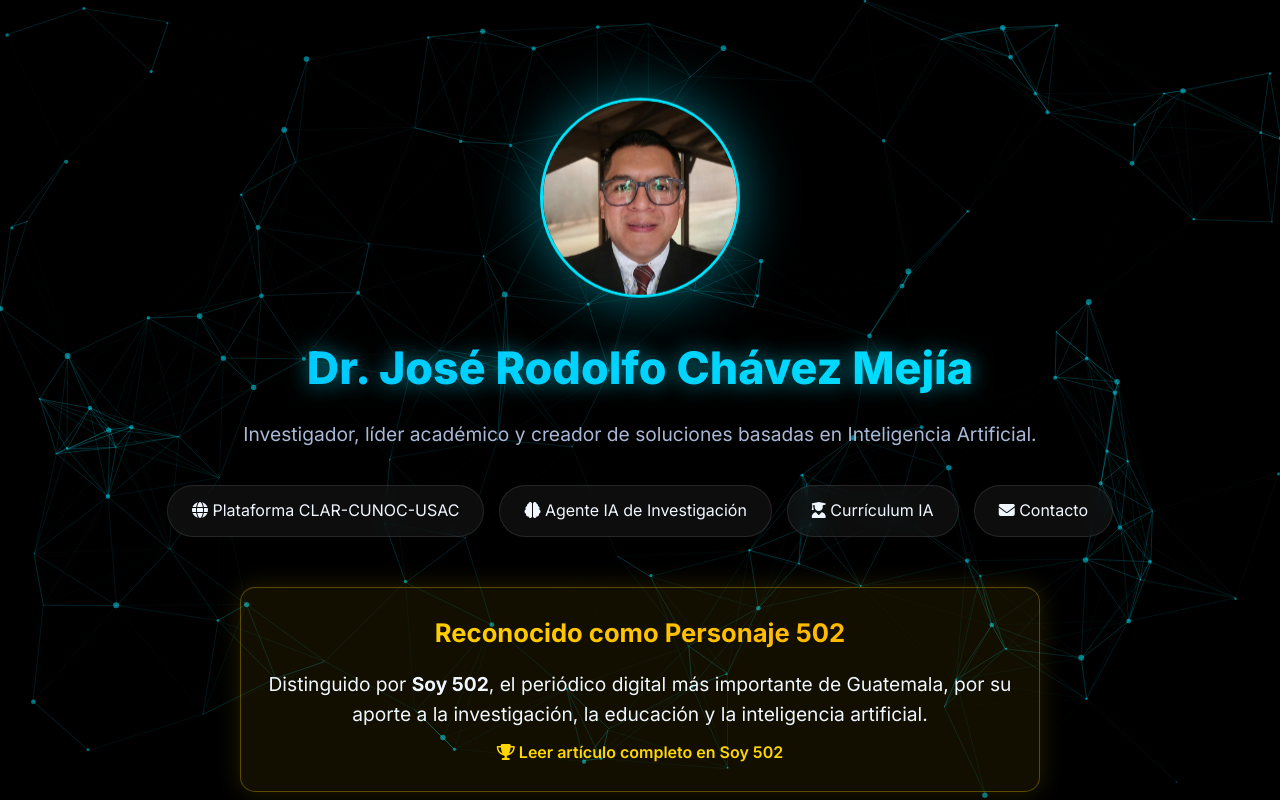
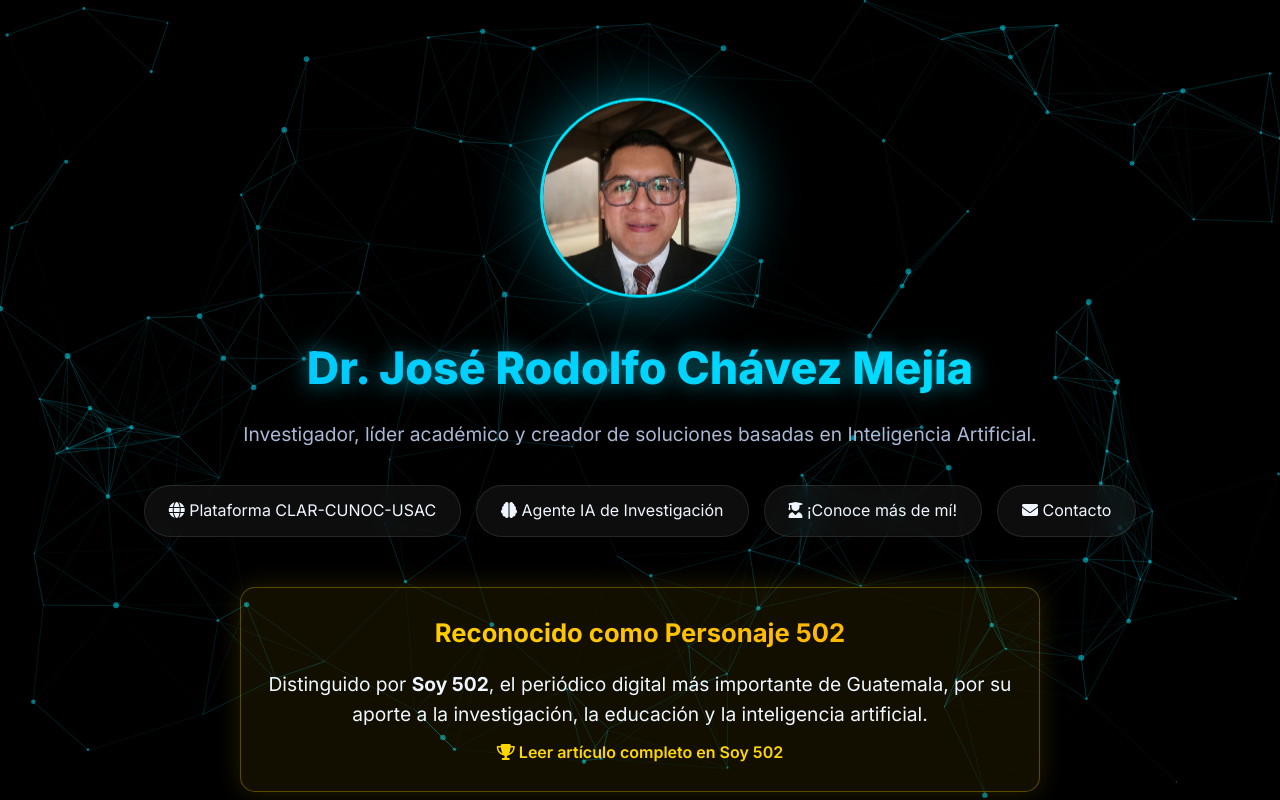
Before and after one commit to JrChavezMejia/DR.-JOSE-RODOLFO-CHAVEZ-MEJIA, a plain HTML site: page index.html in a window 1280 px wide. Shown: the top 800 px of the page. Drawn offline with nearby package versions, Linux system fonts and the light colour scheme; animation ran at ten frames a second.

Commit message:
Update link text for personal curriculum

```diff
--- a/index.html
+++ b/index.html
@@ -137,7 +137,7 @@
   <div class="links">
     <a href="https://jrchavezmejia.github.io/CREDITOS-CLAR-CCEE-CUNOC-USAC/" target="_blank"><i class="fas fa-globe"></i> Plataforma CLAR-CUNOC-USAC</a>
     <a href="https://chatgpt.com/g/g-68a48c2cd96881919e7637768859d364-planteamiento-del-problema" target="_blank"><i class="fas fa-brain"></i> Agente IA de Investigación</a>
-    <a href="https://chatgpt.com/g/g-68f14dcf63008191a9cc3c61d4e536fc-dr-jose-r-chavez-mejia" target="_blank"><i class="fas fa-user-graduate"></i> Currículum IA</a>
+    <a href="https://chatgpt.com/g/g-68f14dcf63008191a9cc3c61d4e536fc-dr-jose-r-chavez-mejia" target="_blank"><i class="fas fa-user-graduate"></i> ¡Conoce más de mí!</a>
     <a href="mailto:pprochame@gmail.com"><i class="fas fa-envelope"></i> Contacto</a>
   </div>
 
```
